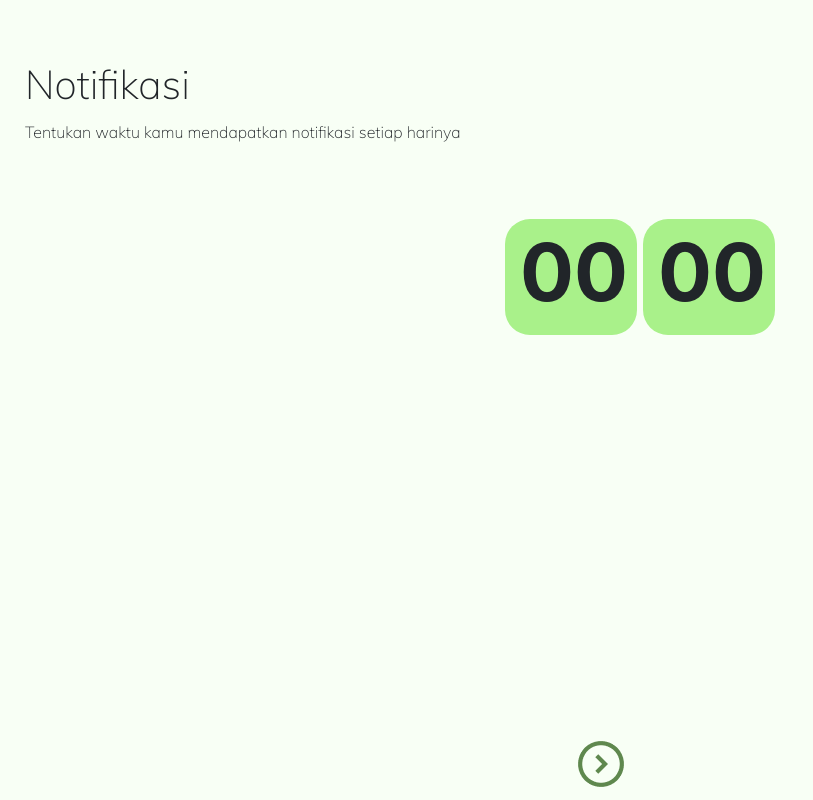
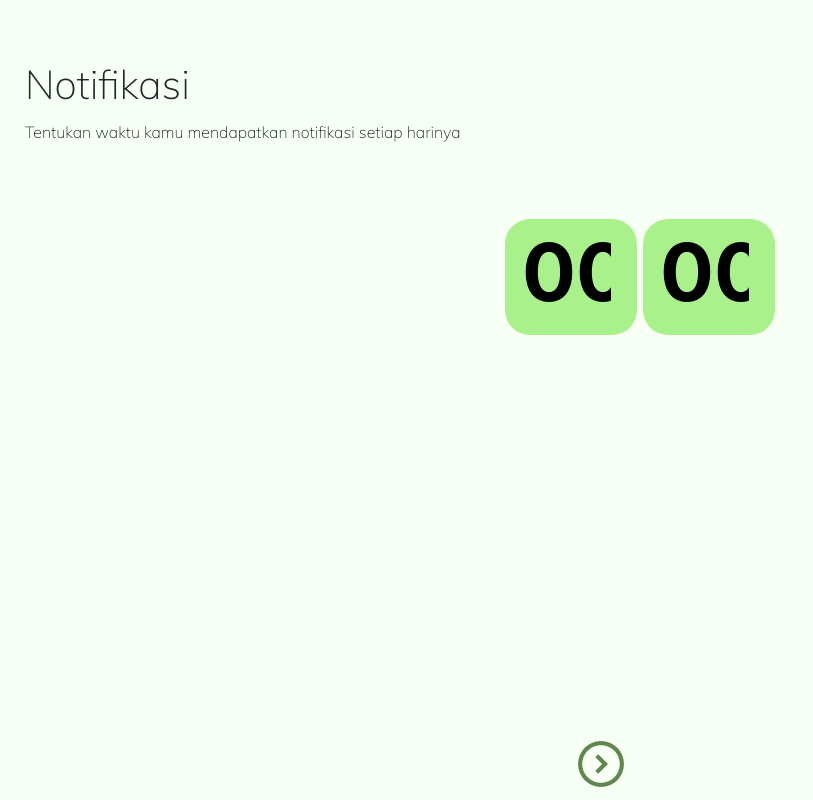
Before and after one commit to chintyaw/Focus-It, a plain HTML site: page html/notification.html in a window 1280 px wide. Shown: the whole page, without its empty margins (0-813 px from the left). Drawn offline with nearby package versions, Linux system fonts and the light colour scheme.

Commit message:
notification html updated

```diff
--- a/html/notification.html
+++ b/html/notification.html
@@ -27,12 +27,36 @@
           Tentukan waktu kamu mendapatkan notifikasi setiap harinya
         </p>
       </div>
+
+
       <div class="row text-center">
         <div id="hour" class="clock col-6">
-          <strong>00</strong>
+          <input type="number" id="myNumber" min="00" max="23" value="00" style="width:108px;
+           height: 96px; background: rgba(0,0,0,0); border:none; outline:none ;text-align:center;
+           font-weight:bold ;"onkeypress="isInputNumber(event)">
+
+          <script>
+
+            function isInputNumber(evt)
+            {
+              evt.preventDefault();
+            }
+
+          </script>
         </div>
         <div id="min" class="clock col-6">
-          <strong>00</strong>
+          <input type="number" id="myNumber" min="00" max="59" value="00" style="width:108px;
+          height: 96px; background: rgba(0,0,0,0); border:none; outline:none ;text-align:center;
+          font-weight:bold ;"onkeypress="isInputNumber(event)">
+
+          <script>
+
+           function isInputNumber(evt)
+            {
+              evt.preventDefault();
+            }
+
+          </script>
         </div>
         <div class="icon text-center">
           <img src="../assets/Icons/Next.png" alt="Next Icon" />
```
